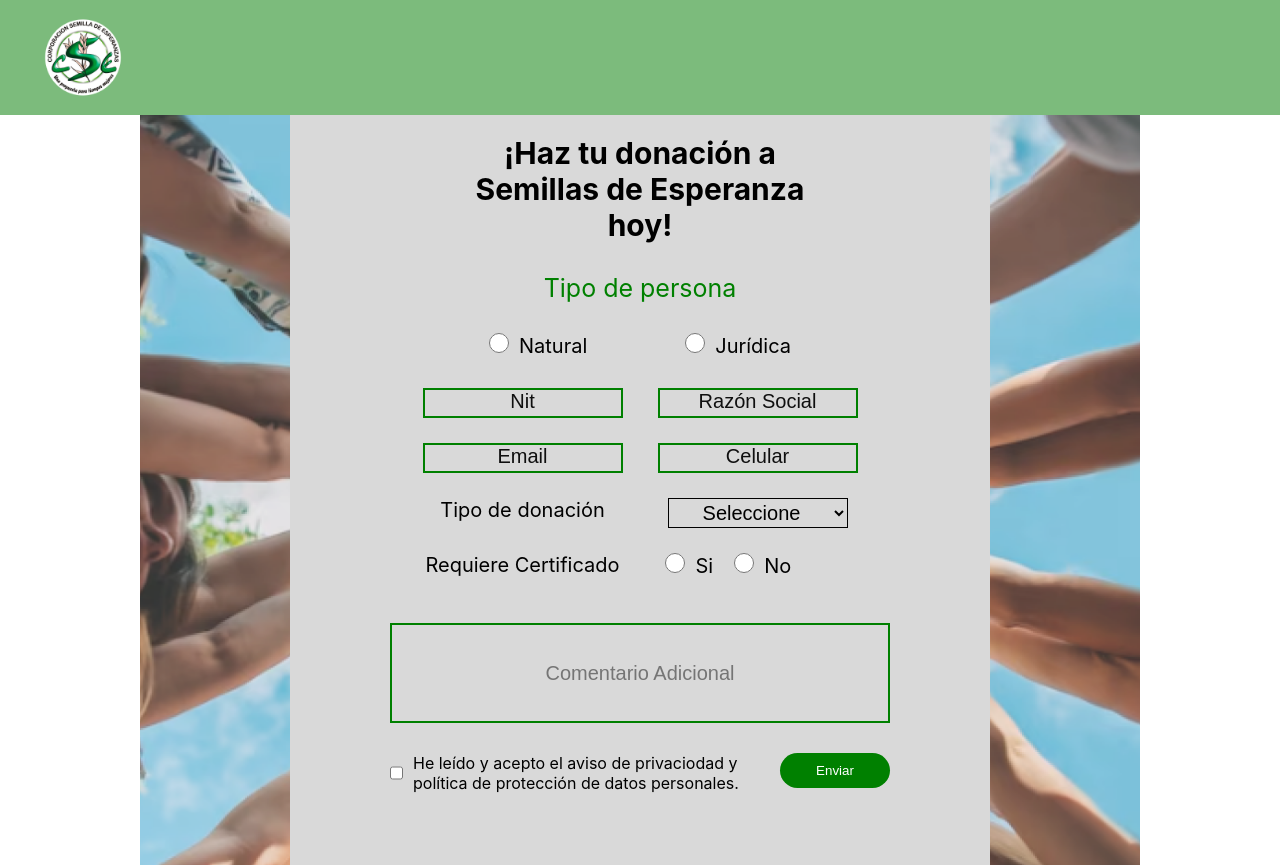
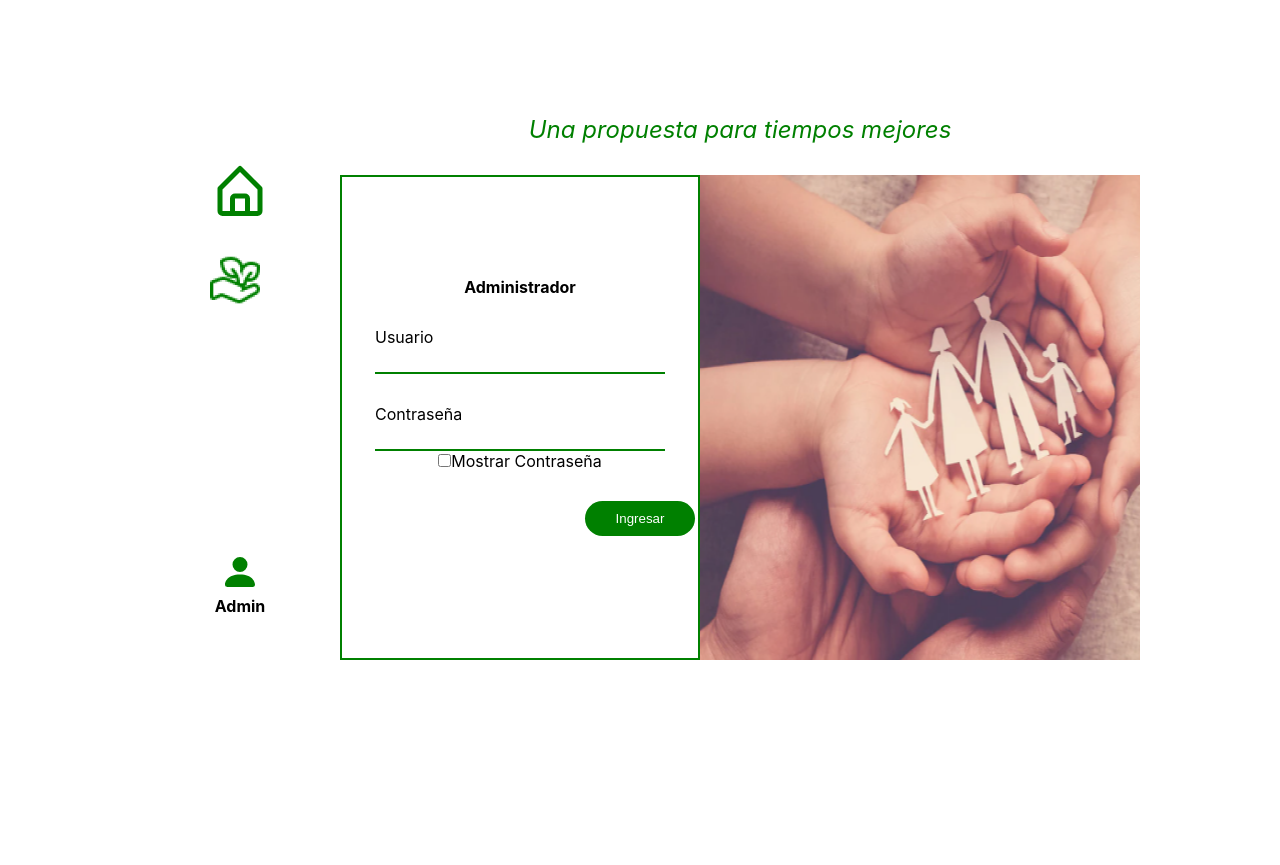
Before and after one commit to programateacademy/6-Corporaci-n-Semilla-de-Esperanzas-Front-end, a React (Create React App) app: page / in a window 1280 px wide. After the commit the page ends 800 px from the top, so only its background shows below. Built offline with nearby package versions, Linux system fonts and the light colour scheme.

Commit message:
New Login access

```diff
--- a/src/App.js
+++ b/src/App.js
@@ -10,11 +10,11 @@ import { Session } from './components/Session';
 function App() {
   return (
     <div className="App">
-      <Header/>
+      {/*<Header/>*/}
       <div className='content'>
-        {/* <div className='lateral'><Aside/></div>
-        <div className='central-body'><Session/></div> */}
-        <Form></Form>
+        <div className='lateral'><Aside/></div>
+        <div className='central-body'><Session/></div>
+        {/*<Form></Form>*/}
       </div>
       <Footer/>
     </div>
--- a/src/components/Form.jsx
+++ b/src/components/Form.jsx
@@ -22,6 +22,7 @@ export const Form = () => {
         setPersona(false);
     }
 
+    //Agregar usuario
     const addDonation = async (e)=>{
         e.preventDefault();
         try {
@@ -31,7 +32,7 @@ export const Form = () => {
         } catch (error) {
             console.log(error);
         }
-    }
+    };
 
   return (
     <div className='cont-form'>
@@ -54,8 +55,8 @@ export const Form = () => {
                 {persona?
                 (<><div><input type='text' name='names' placeholder='Nombre' onChange={e=>{setNames(e.target.value)}} value={names}></input></div>
                 <div><input type='text' name='nit_cedula' placeholder='Cédula' onChange={e=>{setNitCed(e.target.value)}} value={nit_cedula}></input></div></>):
-                (<><div><input type='text' name='nit_cedula' placeholder='Nit' onChange={e=>{setNitCed(e.target.value)}} value={nit_cedula}></input></div>
-                <div><input type='text' name='names' placeholder='Razón Social' onChange={e=>{setNames(e.target.value)}} value={names}></input></div></>)
+                (<>                <div><input type='text' name='names' placeholder='Razón Social' onChange={e=>{setNames(e.target.value)}} value={names}></input></div>
+                <div><input type='text' name='nit_cedula' placeholder='Nit' onChange={e=>{setNitCed(e.target.value)}} value={nit_cedula}></input></div></>)
                 }
 
                 <div><input type='text' name='email' placeholder='Email' onChange={e=>{setEmail(e.target.value)}} value={email}></input></div>
--- a/src/components/Session.jsx
+++ b/src/components/Session.jsx
@@ -1,21 +1,43 @@
-import React from 'react'
+import React, { useState } from 'react';
+import axios from 'axios';
+let url = "http://localhost:3030";
 
 export const Session = () => {
+
+    const [data, setData] = useState({
+        email: " ",
+        password: ""
+    });
+
+    const handleInput = (e) =>{
+        let {name, value} = e.target;
+        let newDatos = {...data, [name]: value};
+        setData(newDatos);
+    };
+
+    const login = async (e) =>{
+        e.preventDefault();
+
+            let res = await axios.post(url+"/user/login", data);
+            console.log(res.data);
+
+    };
+
   return (
    <div className='admin-login'>
         <h2>Una propuesta para tiempos mejores</h2>
         <div className='login-admin-cont'>
 
-            <div className='form-login'>
+            <form onSubmit={login} className='form-login'>
                 <div><strong>Administrador</strong></div>
                 <div className='input'>
                     <label>Usuario</label>
-                    <input name='password' className='pass-input'  onChange=''  required/>
+                    <input name='email' type='email' className='pass-input'  onChange={handleInput} value={data.user} required/>
                 </div>
 
                 <div className='input'>
                     <label>Contraseña</label>
-                    <input type="password" name='password' className='pass-input' minlength="8"  onChange=''  required/>
+                    <input name='password' type="password"  className='pass-input'  onChange={handleInput} value={data.password} required/>
                 </div>
 
                 <div>
@@ -23,9 +45,9 @@ export const Session = () => {
                     <label>Mostrar Contraseña</label>
                 </div>
                 <div className='login-btn'>
-                    <button>Ingresar</button>
+                    <button type='submit'>Ingresar</button>
                 </div>
-            </div>
+            </form>
 
             <div className='img-login-admin'></div>
 
```
